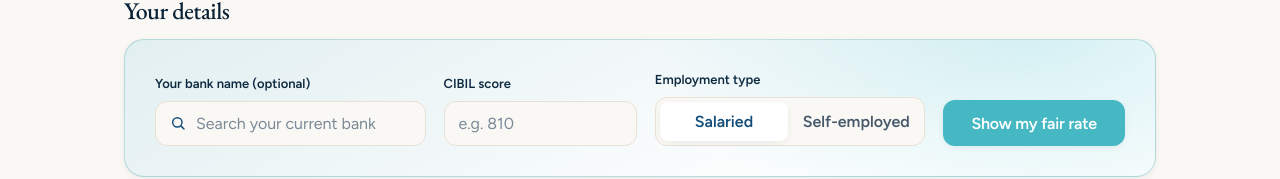
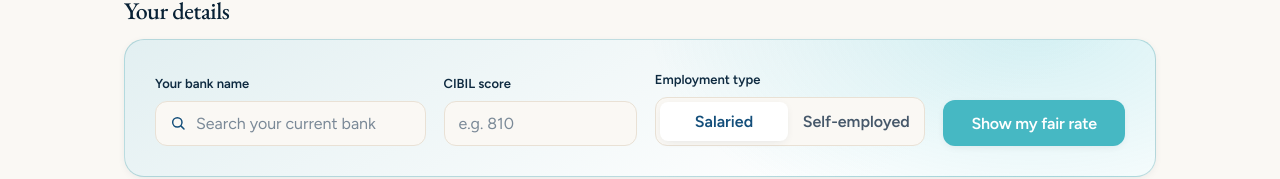
Before and after one commit to AskBirbalGit/check-home-loan-rates, a Next.js app: page / in a window 1280 px wide. Shown: the part 247-426 px from the top of the page. Built offline with nearby package versions, Linux system fonts and the light colour scheme.

Commit message:
Drop "(optional)" from bank name label

```diff
--- a/app/Calculator.tsx
+++ b/app/Calculator.tsx
@@ -341,7 +341,7 @@ export default function Calculator() {
         <section className="card input-bar">
           <div className="input-row">
             <label className="field">
-                <span className="lbl">Your bank name (optional)</span>
+                <span className="lbl">Your bank name</span>
               <div className="combo" id="bankCombo" ref={comboRef}>
                 {showSelLogo && committedBank ? (
                   <span className="combo-selected-logo" aria-hidden="true">
```
Also changed, not shown: 1 other file (tests, documents, lock files or other folders).
